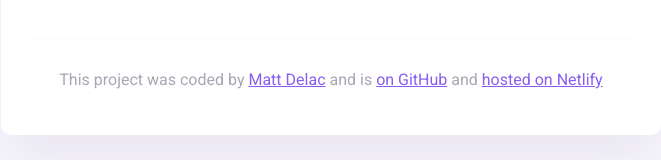
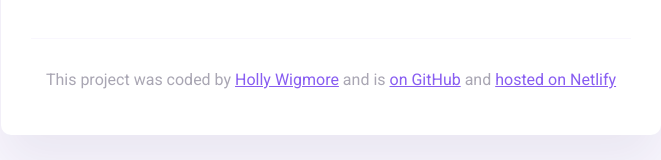
Before and after one commit to Holly-Wigmore/SheCodes-Project, a plain HTML site: page weatherapp.html in a window 1280 px wide. Shown: the part 325-485 px from the top of the page, without its empty margins (309-970 px from the left). Drawn offline with nearby package versions, Linux system fonts and the light colour scheme.

Commit message:
Updated Footer

```diff
--- a/weatherapp.html
+++ b/weatherapp.html
@@ -47,7 +47,7 @@
       <footer>
         <p>
           This project was coded by
-          <a href="#" target="_blank">Matt Delac</a> and is
+          <a href="#" target="_blank">Holly Wigmore</a> and is
           <a href="#" target="_blank"> on GitHub</a> and
           <a href="#" target="_blank">hosted on Netlify</a>
         </p>
```
